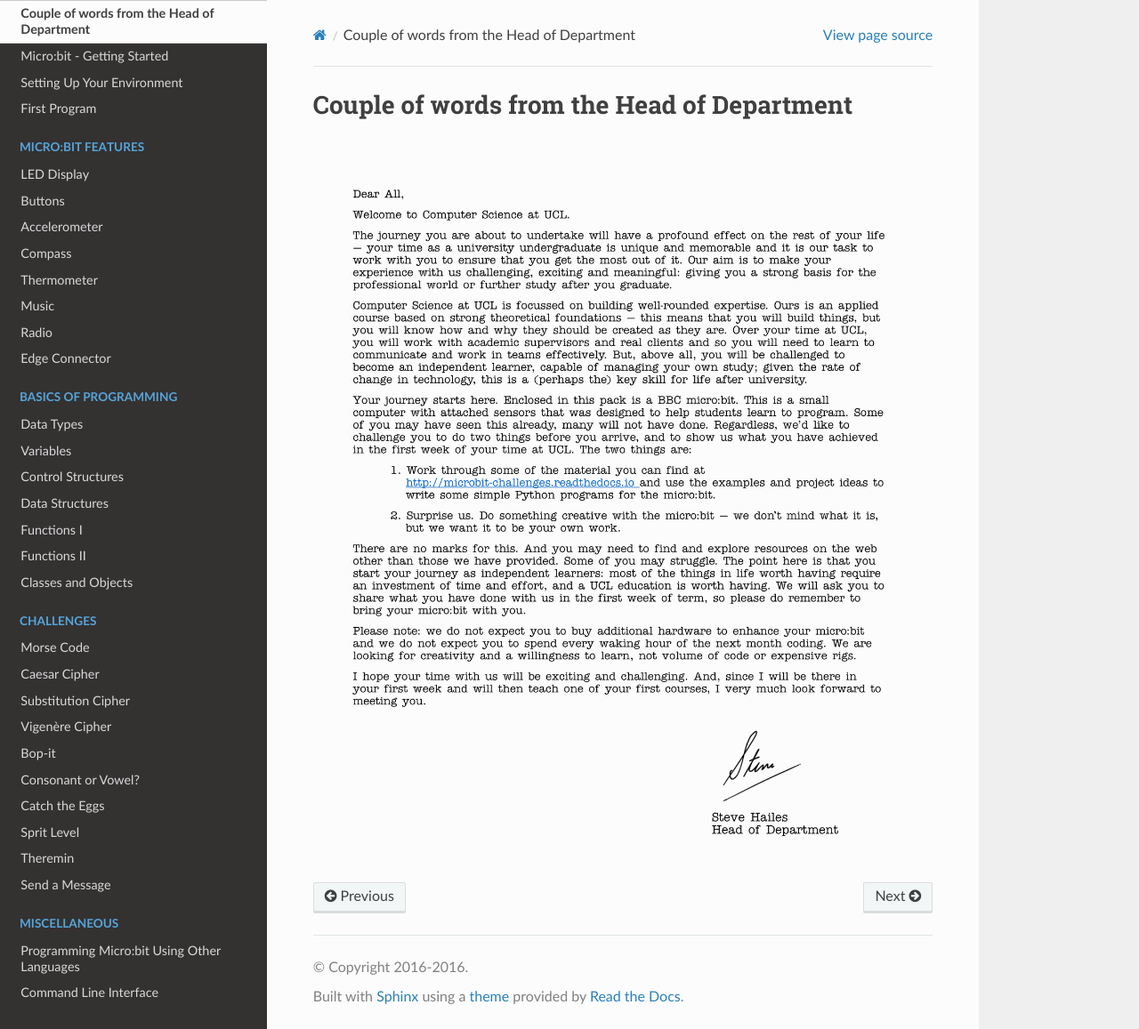
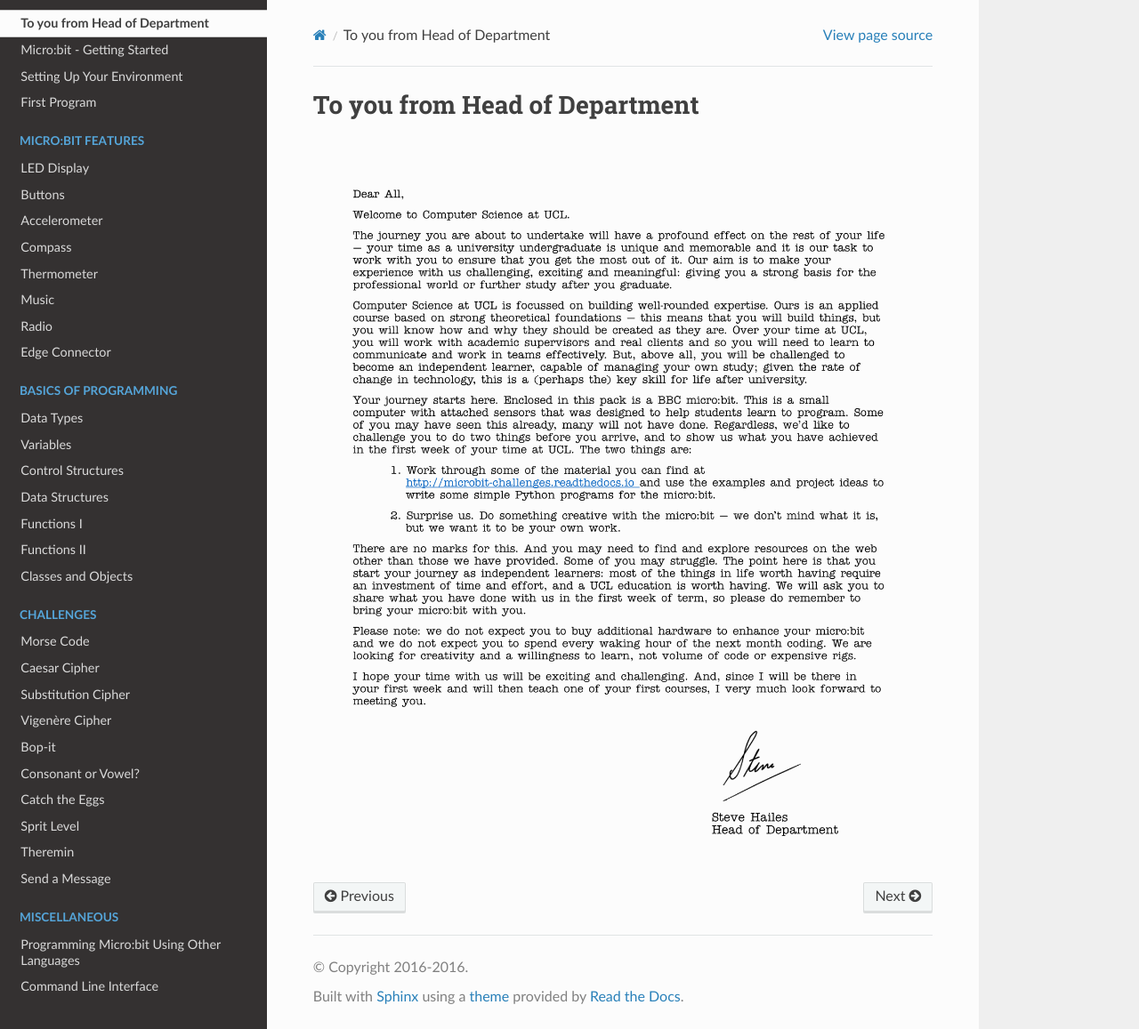
Before and after one commit to rharbird/microbit-challenges, a Sphinx documentation site: the page built from docs/source/introduction/letter.rst, in a window 1280 px wide and 1157 px high. Shown: the whole window at 89% size. Built offline with Sphinx 7.4.7 and the Read the Docs theme 2.0.0, drawn with Linux system fonts in a browser that asks for light colours.

Commit message:
Modify title

```diff
--- a/docs/source/introduction/letter.rst
+++ b/docs/source/introduction/letter.rst
@@ -1,5 +1,5 @@
-*********************************************
-Couple of words from the Head of Department
-*********************************************
+********************************
+To you from Head of Department
+********************************
 
 .. figure:: assets/letter_transparent.png
```
